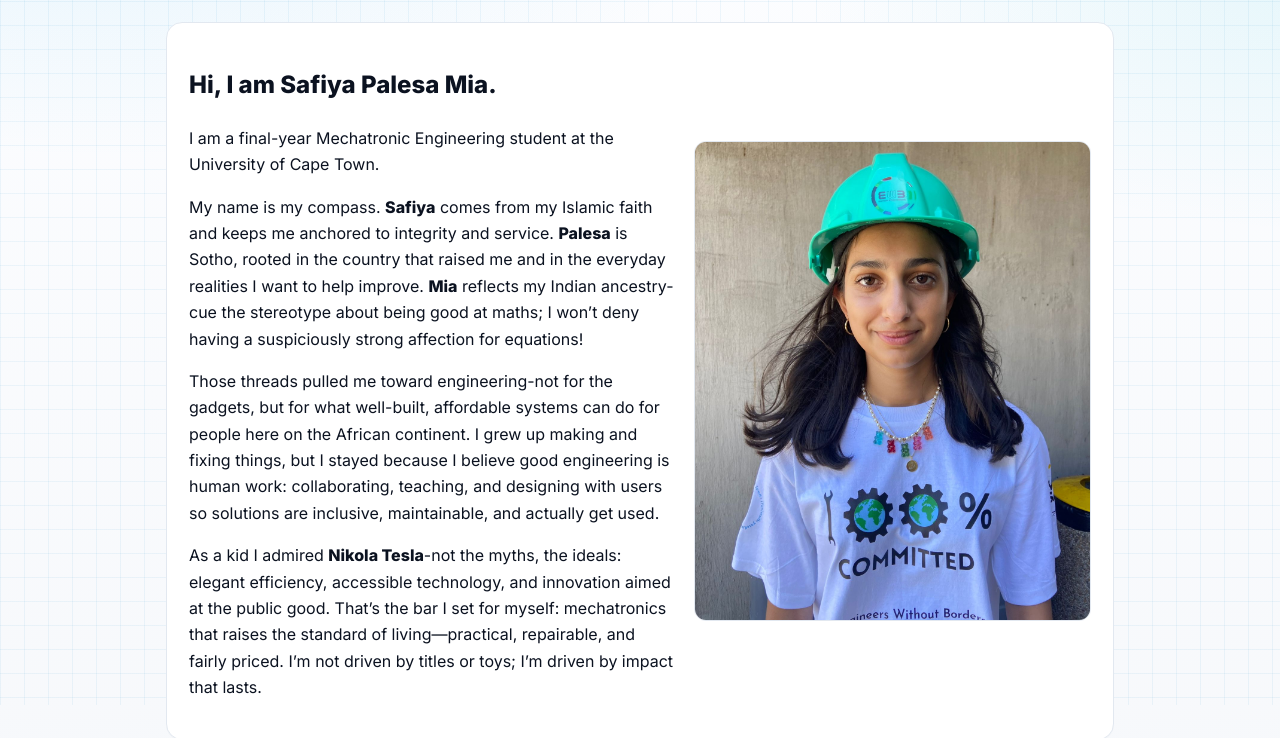
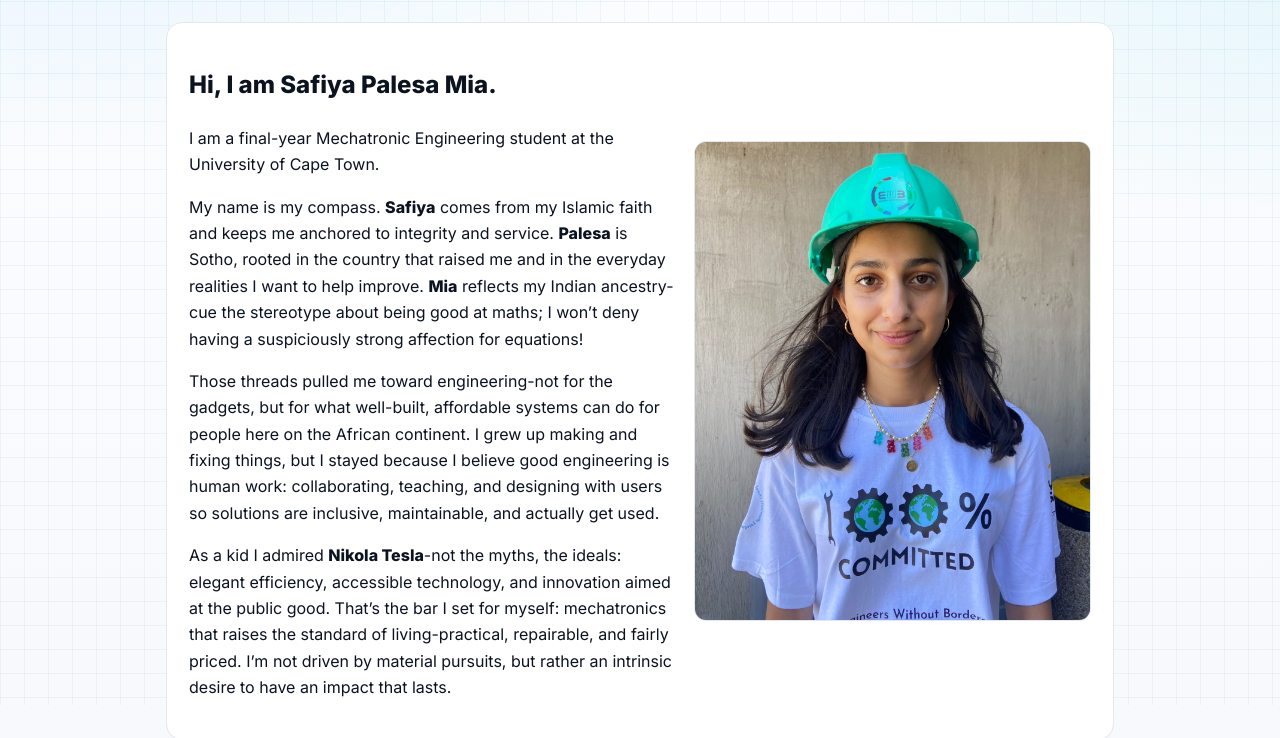
Before and after one commit to safiyapmia/safiyapmia.github.io, a plain HTML site: page about.html in a window 1280 px wide. Shown: the part 95-833 px from the top of the page. Drawn offline with Linux system fonts and the light colour scheme.

Commit message:
Update about.html

```diff
--- a/about.html
+++ b/about.html
@@ -78,7 +78,7 @@
 
      <p>Those threads pulled me toward engineering-not for the gadgets, but for what well-built, affordable systems can do for people here on the African continent. I grew up making and fixing things, but I stayed because I believe good engineering is human work: collaborating, teaching, and designing with users so solutions are inclusive, maintainable, and actually get used.</p>
 
-      <p>As a kid I admired <strong>Nikola Tesla</strong>-not the myths, the ideals: elegant efficiency, accessible technology, and innovation aimed at the public good. That’s the bar I set for myself: mechatronics that raises the standard of living—practical, repairable, and fairly priced. I’m not driven by titles or toys; I’m driven by impact that lasts.</p>
+      <p>As a kid I admired <strong>Nikola Tesla</strong>-not the myths, the ideals: elegant efficiency, accessible technology, and innovation aimed at the public good. That’s the bar I set for myself: mechatronics that raises the standard of living-practical, repairable, and fairly priced. I’m not driven by material pursuits, but rather an intrinsic desire to have an impact that lasts.</p>
       </div>
       <div>
         <img class="photo" src="assets/images/ewb-hardhat-portrait.jpg" alt="Safiya wearing a hardhat (EWB)">
```
